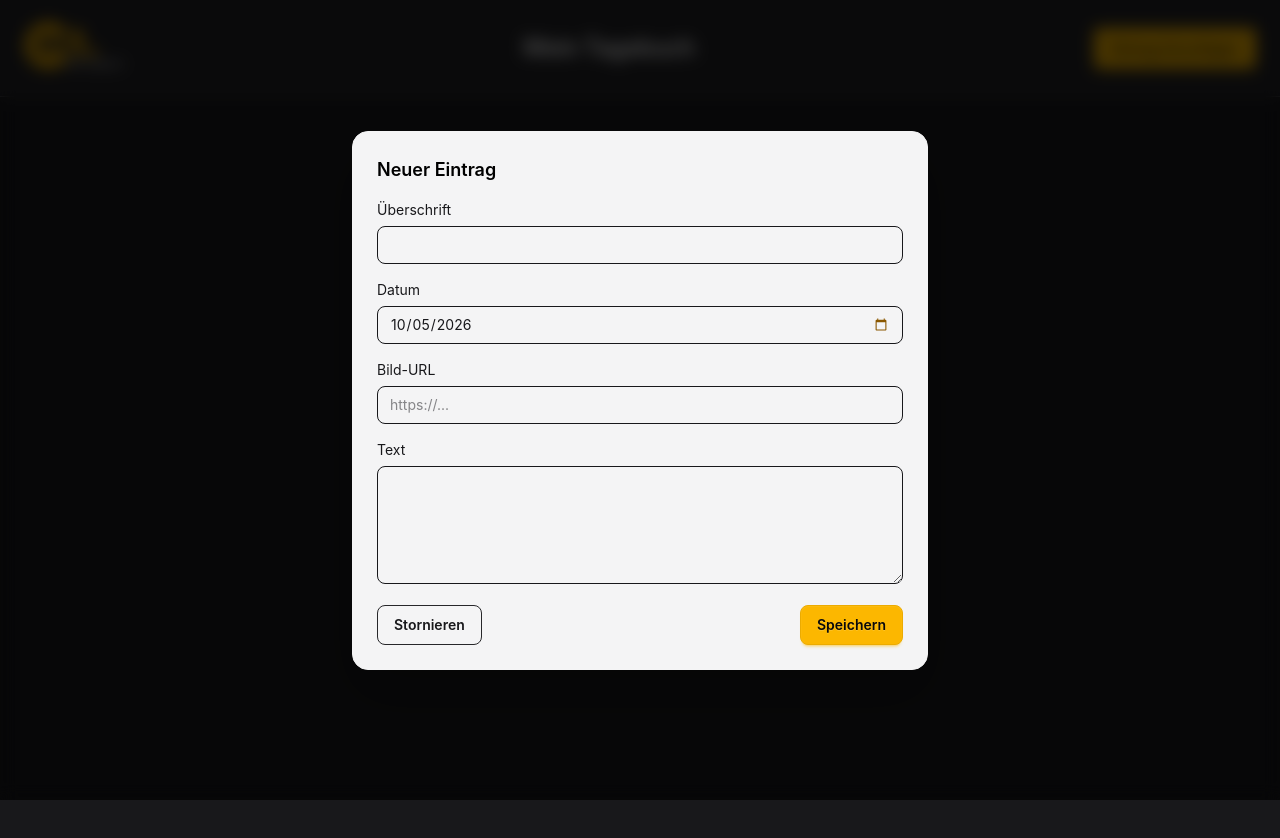
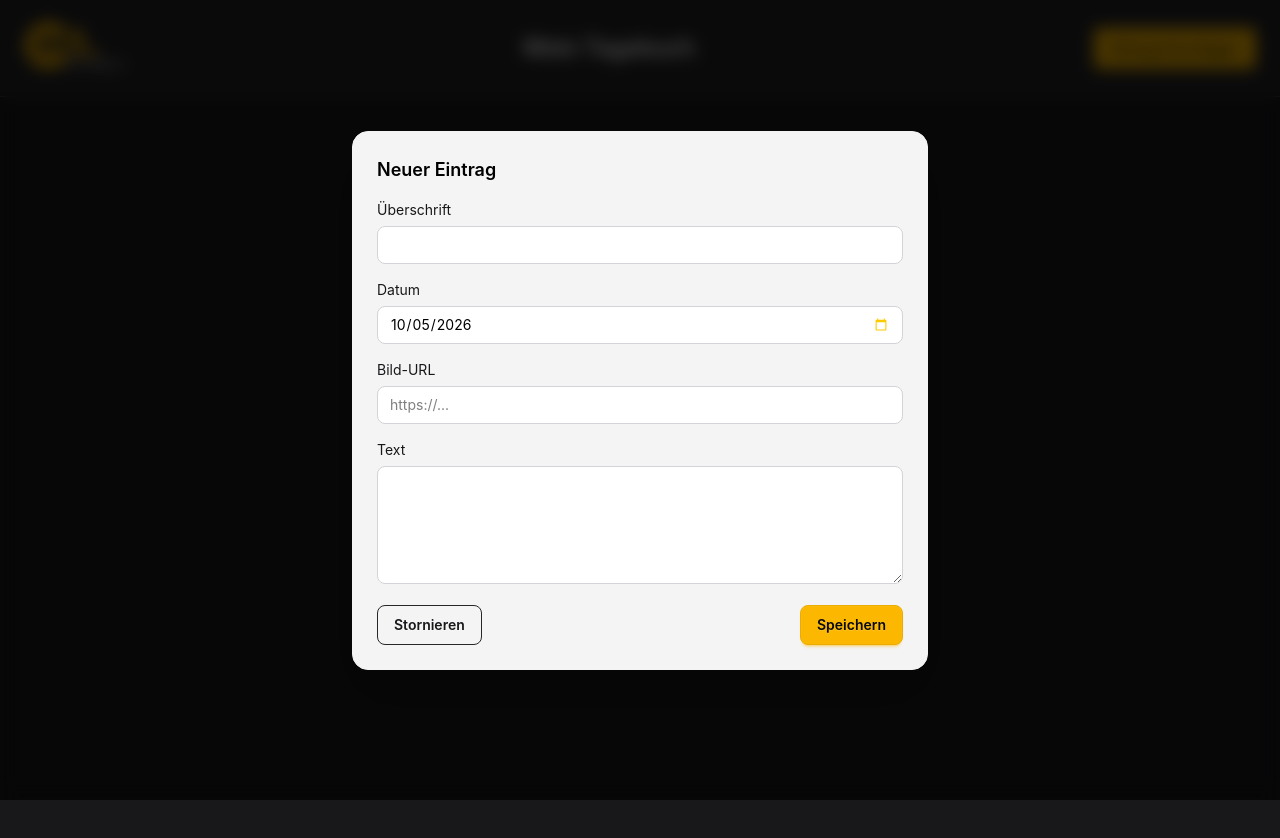
Before and after one commit to Dmytro-Popov/Personal-Diary, a React (Vite) app: page / in a window 1280 px wide. Both pictures are taken after a click on the button "Eintrag hinzufügen". Shown: the top 838 px of the page. Built offline with nearby package versions, Linux system fonts and the light colour scheme.

Commit message:
refactor/merge-components

```diff
--- a/src/components/AddEntryModal.jsx
+++ b/src/components/AddEntryModal.jsx
@@ -1,13 +1,107 @@
-import EntryForm from "./EntryForm";
+import { useState } from "react";
 import Modal from "./Modal";
 
-const AddEntryModal = ({ onClose, onSubmit }) => (
-  <Modal onClose={onClose}>
-    <EntryForm
-      onSubmit={onSubmit}
-      onCancel={onClose}
-    />
-  </Modal>
-);
+const AddEntryModal = ({ onClose, onSubmit }) => {
+  const today = () => new Date().toISOString().slice(0, 10);
+
+  const [title, setTitle] = useState("");
+  const [date, setDate] = useState(today());
+  const [image, setImage] = useState("");
+  const [text, setText] = useState("");
+  const [error, setError] = useState("");
+
+  const inputClass =
+    "w-full rounded-lg border border-zinc-300 bg-white px-3 py-2 text-black";
+
+  const handleSubmit = (e) => {
+    e.preventDefault();
+
+    if (!title.trim() || !date || !image.trim() || !text.trim()) {
+      setError("Füllen Sie alle Felder aus.");
+      return;
+    }
+
+    const result = onSubmit({
+      title: title.trim(),
+      date,
+      image: image.trim(),
+      text: text.trim(),
+    });
+
+    if (result) {
+      setError(result);
+    }
+  };
+
+  return (
+    <Modal onClose={onClose}>
+      <form onSubmit={handleSubmit} className="space-y-4 p-6">
+        <h2 className="text-lg font-semibold text-black">
+          Neuer Eintrag
+        </h2>
+
+        <label className="block text-sm text-zinc-900">
+          Überschrift
+          <input
+            className={`${inputClass} mt-1.5`}
+            value={title}
+            onChange={(e) => setTitle(e.target.value)}
+          />
+        </label>
+
+        <label className="block text-sm text-zinc-900">
+          Datum
+          <input
+            type="date"
+            className={`${inputClass} mt-1.5 [color-scheme:light]`}
+            value={date}
+            onChange={(e) => setDate(e.target.value)}
+          />
+        </label>
+
+        <label className="block text-sm text-zinc-900">
+          Bild-URL
+          <input
+            className={`${inputClass} mt-1.5`}
+            placeholder="https://..."
+            value={image}
+            onChange={(e) => setImage(e.target.value)}
+          />
+        </label>
+
+        <label className="block text-sm text-zinc-900">
+          Text
+          <textarea
+            rows={5}
+            className={`${inputClass} mt-1.5 resize-y`}
+            value={text}
+            onChange={(e) => setText(e.target.value)}
+          />
+        </label>
+
+        {error && (
+          <p className="text-sm text-red-400">{error}</p>
+        )}
+
+        <div className="flex justify-between gap-2">
+          <button
+            type="button"
+            onClick={onClose}
+            className="rounded-lg border border-zinc-800 px-4 py-2 text-sm text-zinc-900 btn btn-outline btn-error"
+          >
+            Stornieren
+          </button>
+
+          <button
+            type="submit"
+            className="rounded-lg px-4 py-2 text-sm font-semibold text-zinc-950 btn btn-warning"
+          >
+            Speichern
+          </button>
+        </div>
+      </form>
+    </Modal>
+  );
+};
 
 export default AddEntryModal;
--- a/src/components/EntryDetails.jsx
+++ /dev/null
@@ -1,38 +0,0 @@
-const EntryDetails = ({ entry, onClose, onDelete }) => {
-  return (
-    <div className="p-6 ">
-      <h2 className="text-2xl text-black font-semibold">{entry.title}</h2>
-
-      <p className="mt-2 text-sm opacity-60 text-black">{entry.date}</p>
-
-      <img
-        src={entry.image}
-        alt={entry.title}
-        className="mt-4 w-full rounded-xl"
-      />
-
-      <p className="mt-4 text-black pb-8">{entry.text}</p>
-
-      <div className="flex justify-between gap-2">
-
-        <button
-          onClick={(e) => {
-            e.stopPropagation()
-            onDelete(entry)
-          }}
-          className="rounded-lg border-zinc-800 px-4 py-2 text-zinc-900 btn btn-outline btn-error"
-        >
-          Löschen
-        </button>
-                <button
-          onClick={onClose}
-          className="rounded-lg px-4 py-2 text-sm font-semibold text-zinc-950 btn btn-warning"
-        >
-          Schließen
-        </button>
-      </div>
-    </div>
-  )
-}
-
-export default EntryDetails
--- a/src/components/EntryForm.jsx
+++ /dev/null
@@ -1,96 +0,0 @@
-import { useState } from 'react'
-
-const today = () => new Date().toISOString().slice(0, 10)
-const inputClass = 'w-full rounded-lg border px-3 py-2'
-
-const EntryForm = ({ onSubmit, onCancel }) => {
-  const [title, setTitle] = useState('')
-  const [date, setDate] = useState(today())
-  const [image, setImage] = useState('')
-  const [text, setText] = useState('')
-  const [error, setError] = useState('')
-
-  const handleSubmit = (e) => {
-    e.preventDefault()
-
-    if (!title.trim() || !date || !image.trim() || !text.trim()) {
-      setError('Füllen Sie alle Felder aus.')
-      return
-    }
-
-    const result = onSubmit({
-      title: title.trim(),
-      date,
-      image: image.trim(),
-      text: text.trim(),
-    })
-
-    if (result) setError(result)
-  }
-
-  return (
-    <form onSubmit={handleSubmit} className="space-y-4 p-6">
-      <h2 className="text-lg font-semibold text-black">Neuer Eintrag</h2>
-
-      <label className="block text-sm text-zinc-900">
-        Überschrift
-        <input
-          className={`${inputClass} mt-1.5`}
-          value={title}
-          onChange={(e) => setTitle(e.target.value)}
-        />
-      </label>
-
-      <label className="block text-sm text-zinc-900">
-        Datum
-        <input
-          type="date"
-          className={`${inputClass} mt-1.5 [color-scheme:dark]`}
-          value={date}
-          onChange={(e) => setDate(e.target.value)}
-        />
-      </label>
-
-      <label className="block text-sm text-zinc-900">
-        Bild-URL{' '}
-        <input
-          className={`${inputClass} mt-1.5`}
-          placeholder="https://..."
-          value={image}
-          onChange={(e) => setImage(e.target.value)}
-        />
-      </label>
-
-      <label className="block text-sm text-zinc-900">
-        Text
-        <textarea
-          rows={5}
-          className={`${inputClass} mt-1.5 resize-y`}
-          value={text}
-          onChange={(e) => setText(e.target.value)}
-        />
-      </label>
-
-      {error && <p className="text-sm text-red-400">{error}</p>}
-
-      <div className="flex justify-between gap-2">
-        <button
-          type="button"
-          onClick={onCancel}
-          className="rounded-lg border border-zinc-800 px-4 py-2 text-sm text-zinc-900 btn btn-outline btn-error"
-        >
-          Stornieren
-        </button>
-
-        <button
-          type="submit"
-          className="rounded-lg px-4 py-2 text-sm font-semibold text-zinc-950 btn btn-warning"
-        >
-          Speichern
-        </button>
-      </div>
-    </form>
-  )
-}
-
-export default EntryForm
--- a/src/components/ViewEntryModal.jsx
+++ b/src/components/ViewEntryModal.jsx
@@ -1,14 +1,43 @@
 import Modal from "./Modal";
-import EntryDetails from "./EntryDetails";
 
 const ViewEntryModal = ({ entry, onClose, onDelete }) => {
   return (
     <Modal onClose={onClose}>
-      <EntryDetails
-        entry={entry}
-        onClose={onClose}
-        onDelete={onDelete}
-      />
+      <div className="p-6">
+        <h2 className="text-2xl text-black font-semibold">
+          {entry.title}
+        </h2>
+
+        <p className="mt-2 text-sm opacity-60 text-black">
+          {entry.date}
+        </p>
+
+        <img
+          src={entry.image}
+          alt={entry.title}
+          className="mt-4 w-full rounded-xl"
+        />
+
+        <p className="mt-4 pb-8 text-black">
+          {entry.text}
+        </p>
+
+        <div className="flex justify-between gap-2">
+          <button
+            onClick={() => onDelete(entry)}
+            className="rounded-lg border-zinc-800 px-4 py-2 text-zinc-900 btn btn-outline btn-error"
+          >
+            Löschen
+          </button>
+
+          <button
+            onClick={onClose}
+            className="rounded-lg px-4 py-2 text-sm font-semibold text-zinc-950 btn btn-warning"
+          >
+            Schließen
+          </button>
+        </div>
+      </div>
     </Modal>
   );
 };
```
